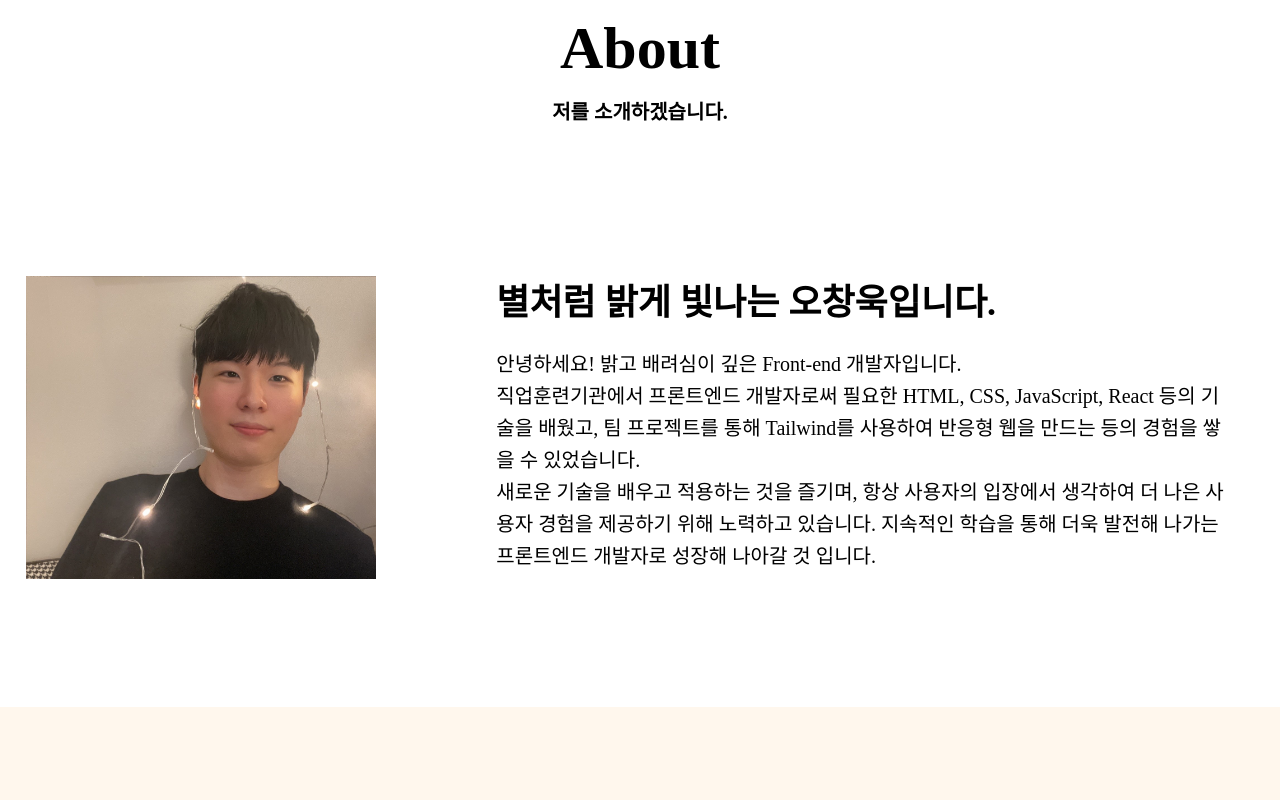
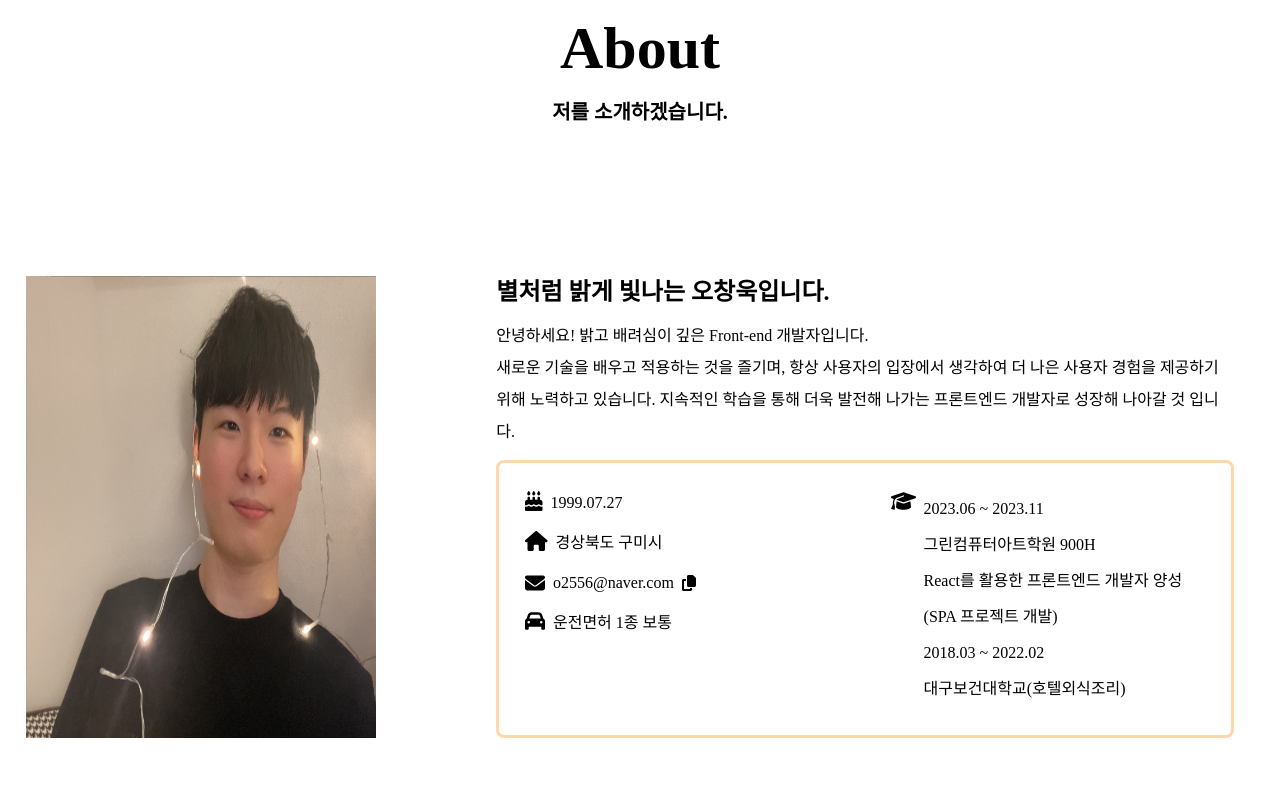
Before and after one commit to OhChangUk/portfolio, a React (Create React App) app: page / in a window 1280 px wide. Shown: the part 780-1580 px from the top of the page. Built offline with nearby package versions, Linux system fonts and the light colour scheme; a web font is replaced by a local one.

Commit message:
about 수정

```diff
--- a/src/components/AboutMe.js
+++ b/src/components/AboutMe.js
@@ -1,27 +1,100 @@
+import { faCake, faCar, faCopy, faEnvelope, faGraduationCap, faHome } from '@fortawesome/free-solid-svg-icons'
+import { FontAwesomeIcon } from '@fortawesome/react-fontawesome'
 import React from 'react'
 
-function AboutMe({domRef}) {
+
+
+function AboutMe({domRef, themeColor, theme}) {
+  const copyEmail = async (email) => {
+    await navigator.clipboard.writeText(email);
+    alert("이메일 복사에 성공했습니다");
+  };
   return (
     <>
-        <div ref={domRef} className="w-full md:pt-48 pt-32 lg:pb-32 pb-28">
+      <div ref={domRef} className="w-full md:pt-48 pt-32 lg:pb-32 pb-28 px-[2%]">
         <p className='text-center md:text-6xl text-4xl font-bold pb-5'>About</p>
         <p className="text-center md:text-xl text-base font-bold">저를 소개하겠습니다.</p>
-            <div className="lg:flex md:flex max-w-7xl mx-auto lg:pt-[150px] md:pt-[130px] pt-20 justify-between px-[2%]">
+        <div className="lg:flex md:flex max-w-7xl mx-auto lg:pt-[150px] md:pt-[130px] pt-20 justify-between ">
           <img src="./../../images/me.jpg" alt="1" className='lg:w-[350px] md:w-[300px] w-full  lg:mr-[100px] md:mr-[50px]'/>
-                <div className="md:basis-3/5 w-full mx-auto flex  flex-col justify-around lg:py-0 py-10">
-                    <p className='lg:text-4xl text-2xl font-bold '>별처럼 밝게 빛나는 오창욱입니다.</p>
+          <div className="md:basis-3/5 w-full mx-auto flex  flex-col justify-around lg:py-0 md:py-10 pt-10">
+            <p className='text-2xl font-bold '>별처럼 밝게 빛나는 오창욱입니다.</p>
             <div className="mt-3">
-                      <p className='lg:!leading-8 lg:text-xl'>
+              <p className='lg:!leading-8'>
                 안녕하세요! 밝고 배려심이 깊은 Front-end 개발자입니다.
               </p>
-                      <p className='lg:!leading-8 lg:text-xl '>
-                        직업훈련기관에서 프론트엔드 개발자로써 필요한 HTML, CSS, JavaScript, React 등의 기술을 배웠고, 팀 프로젝트를 통해 Tailwind를 사용하여 반응형 웹을 만드는 등의 경험을 쌓을 수 있었습니다.
-                      </p>
-                      <p className='lg:!leading-8 lg:text-xl'>
+              <p className='lg:!leading-8'>
                 새로운 기술을 배우고 적용하는 것을 즐기며, 항상 사용자의 입장에서 생각하여 더 나은 사용자 경험을 제공하기 위해 노력하고 있습니다. 지속적인 학습을 통해 더욱 발전해 나가는 프론트엔드 개발자로 성장해 나아갈 것 입니다.
               </p>
+              <div className={`${themeColor[theme].about} border-[3px] rounded-lg py-7 mt-3 justify-around basis-full hidden lg:flex `}>
+                <ul className='gap-y-4 flex flex-col basis-[43%]'>
+                  <li className='flex gap-x-2'>
+                    <FontAwesomeIcon icon={faCake} className='lg:text-xl text-center' />
+                    <p className=''>1999.07.27</p>
+                  </li>
+                  <li className='flex gap-x-2'>
+                    <FontAwesomeIcon icon={faHome} className='lg:text-xl' />
+                    <p className=''>경상북도 구미시</p>
+                  </li>
+                  <li className='flex gap-x-2 items-center'>
+                    <FontAwesomeIcon icon={faEnvelope} className='lg:text-xl' />
+                    <p className=''>o2556@naver.com</p>
+                    <FontAwesomeIcon icon={faCopy} onClick={()=>{copyEmail("o2556@naver.com")}} className='cursor-pointer' />
+                  </li>
+                  <li className='flex gap-x-2'>
+                    <FontAwesomeIcon icon={faCar} className='lg:text-xl' />
+                    <p className=''>운전면허 1종 보통</p>
+                  </li>
+                </ul>
+                <ul className='flex flex-col basis-[43%] leading-9'>
+                  <li className='flex gap-x-2'>
+                    <FontAwesomeIcon icon={faGraduationCap} className='lg:text-xl' />
+                    <p className=''>
+                      2023.06 ~ 2023.11
+                      <br />그린컴퓨터아트학원 900H
+                      <br />React를 활용한 프론트엔드 개발자 양성
+                      <br />(SPA 프로젝트 개발)
+                      <br />2018.03 ~ 2022.02
+                      <br />대구보건대학교(호텔외식조리)
+                    </p>
+                  </li>
+                </ul>
               </div>
             </div>
+          </div>
+        </div>
+        <div className={`${themeColor[theme].about} border-[3px] rounded-lg  py-10 mt-5 justify-around basis-full flex flex-wrap lg:hidden gap-y-4`}>
+          <ul className='gap-y-4 flex flex-col md:basis-[43%] basis-[95%]'>
+            <li className='flex gap-x-2'>
+              <FontAwesomeIcon icon={faCake} className='lg:text-xl text-center' />
+              <p className=''>1999.07.27</p>
+            </li>
+            <li className='flex gap-x-2'>
+              <FontAwesomeIcon icon={faHome} className='lg:text-xl' />
+              <p className=''>경상북도 구미시</p>
+            </li>
+            <li className='flex gap-x-2 items-center'>
+              <FontAwesomeIcon icon={faEnvelope} className='lg:text-xl' />
+              <p className=''>o2556@naver.com</p>
+              <FontAwesomeIcon icon={faCopy} onClick={()=>{copyEmail("o2556@naver.com")}} className='cursor-pointer' />
+            </li>
+            <li className='flex gap-x-2'>
+              <FontAwesomeIcon icon={faCar} className='lg:text-xl' />
+              <p className=''>운전면허 1종 보통</p>
+            </li>
+          </ul>
+          <ul className='flex flex-col md:basis-[43%] basis-[95%] leading-9'>
+            <li className='flex gap-x-2'>
+              <FontAwesomeIcon icon={faGraduationCap} className='lg:text-xl' />
+              <p className=''>
+                2023.06 ~ 2023.11
+                <br />그린컴퓨터아트학원 900H
+                <br />React를 활용한 프론트엔드 개발자 양성
+                <br />(SPA 프로젝트 개발)
+                <br />2018.03 ~ 2022.02
+                <br />대구보건대학교(호텔외식조리)
+              </p>
+            </li>
+          </ul>
         </div>
       </div>
     </>
--- a/src/components/Project.js
+++ b/src/components/Project.js
@@ -9,7 +9,7 @@ function Project({domRef, themeColor, theme}) {
         {
             "project" : "Oh-! ChangUk",
             "type" : "포트폴리오",
-            "project_period" : "2023.10.19 ~ 진행 중",
+            "project_period" : "2023.10.19 ~ 2023.11.07",
             "github" : "https://github.com/OhChangUk/portfolio",
             "site" : "https://changuk-portfolio.vercel.app/",
             "Contribution" : "100%",
--- a/src/pages/Portfolio.js
+++ b/src/pages/Portfolio.js
@@ -21,6 +21,7 @@ function Portfolio() {
         "buttonBg" : "bg-orange-400",
         "hoverBtn" : "hover:bg-orange-500",
         "theme" : "bg-orange-500",
+        "about" : "border-orange-200",
         "chkTheme" : "border-orange-700",
         "hoverTheme" : "hover:bg-orange-600",
         "hover" : "hover:text-orange-300",
@@ -33,6 +34,7 @@ function Portfolio() {
         "buttonBg" : "bg-green-400",
         "hoverBtn" : "hover:bg-green-500",
         "theme" : "bg-green-500",
+        "about" : "border-green-200",
         "chkTheme" : "border-green-700",
         "hoverTheme" : "hover:bg-green-600",
         "hover" : "hover:text-green-300",
@@ -45,6 +47,7 @@ function Portfolio() {
         "buttonBg" : "bg-blue-400",
         "hoverBtn" : "hover:bg-blue-500",
         "theme" : "bg-blue-500",
+        "about" : "border-blue-200",
         "chkTheme" : "border-blue-700",
         "hoverTheme" : "hover:bg-blue-600",
         "hover" : "hover:text-blue-300",
@@ -57,6 +60,7 @@ function Portfolio() {
       "buttonBg" : "bg-pink-400",
       "hoverBtn" : "hover:bg-pink-500",
       "theme" : "bg-pink-500",
+      "about" : "border-pink-200",
       "chkTheme" : "border-pink-700",
       "hoverTheme" : "hover:bg-pink-600",
       "hover" : "hover:text-pink-300",
@@ -79,7 +83,7 @@ function Portfolio() {
     <>
         <Nav scrollToComponent={scrollToComponent} HeaderRef={HeaderRef} AboutRef={AboutRef} SkillsRef={SkillsRef} ProjectRef={ProjectRef} themeColor={themeColor} buttons={buttons} theme={theme} setTheme={setTheme}  />
         <Header themeColor={themeColor} theme={theme} />
-        <AboutMe domRef={AboutRef} />
+        <AboutMe domRef={AboutRef} themeColor={themeColor} theme={theme} />
         <Skills domRef={SkillsRef} themeColor={themeColor} theme={theme} />
         <Project domRef={ProjectRef} themeColor={themeColor} theme={theme} />
         <Scroll themeColor={themeColor} theme={theme} />
```
Lines whose indentation alone changed are shown as unchanged.
